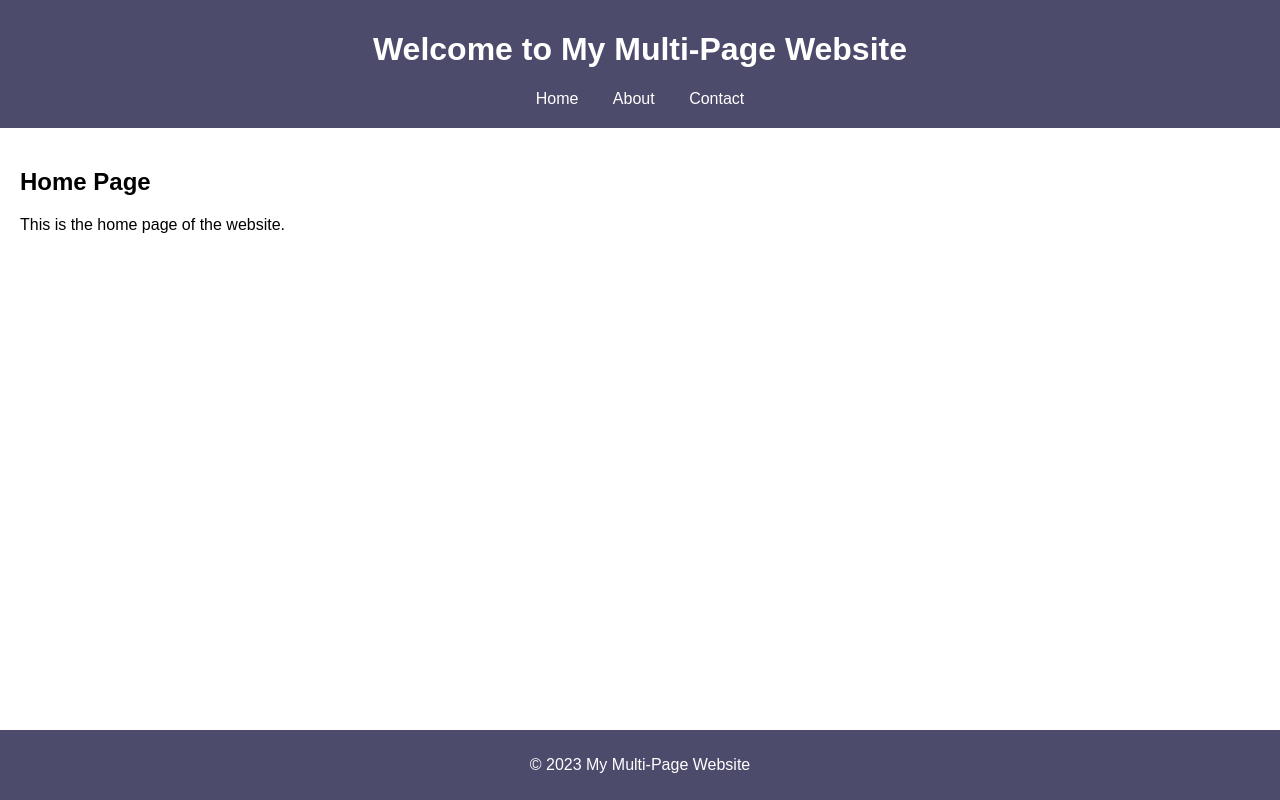
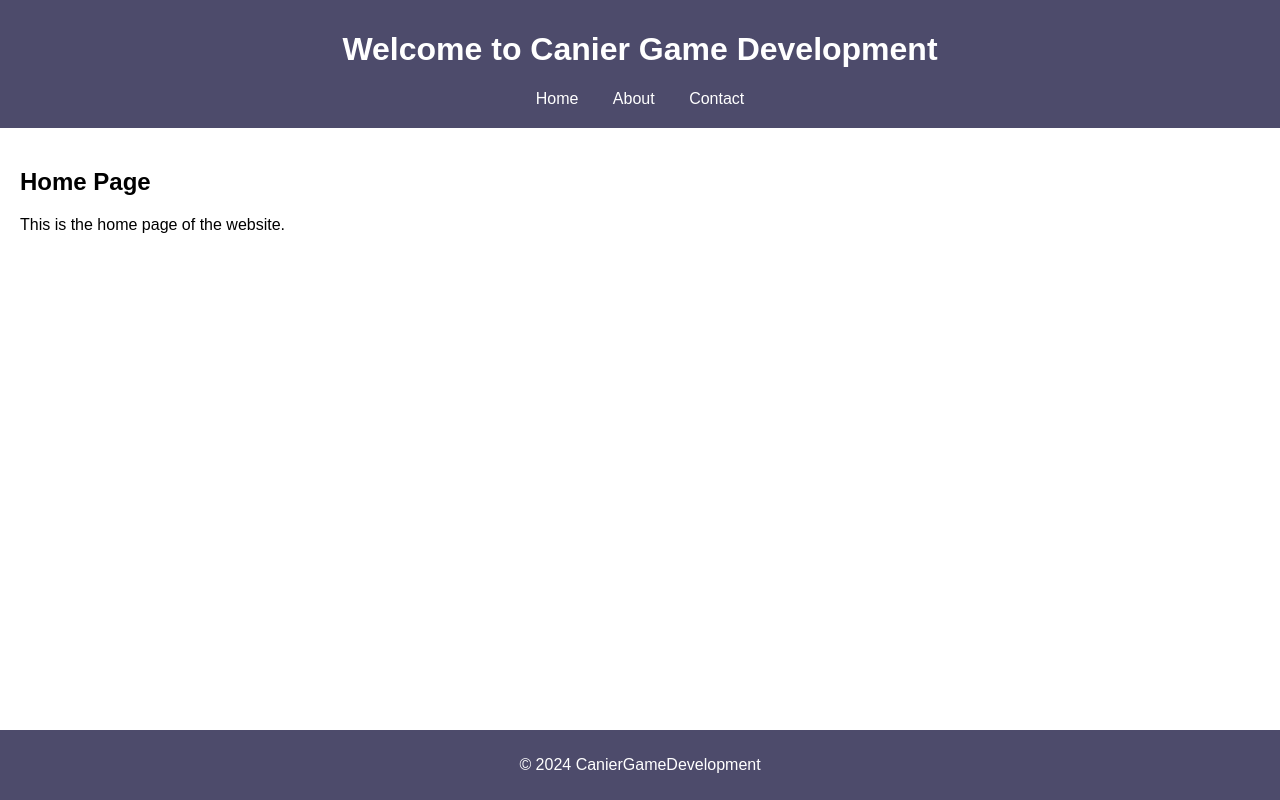
Before and after one commit to quickvr/PJ-DISCORD, a plain HTML site: page index.html in a window 1280 px wide. Drawn offline with Linux system fonts and the light colour scheme.

Commit message:
Update index.html

```diff
--- a/index.html
+++ b/index.html
@@ -3,7 +3,7 @@
 <head>
     <meta charset="UTF-8">
     <meta name="viewport" content="width=device-width, initial-scale=1.0">
-    <title>Multi-Page Website</title>
+    <title>CanierGameDevelopment</title>
     <style>
         body {
             font-family: Arial, sans-serif;
@@ -45,7 +45,7 @@
 <body>
 
 <header>
-    <h1>Welcome to My Multi-Page Website</h1>
+    <h1>Welcome to Canier Game Development</h1>
     <nav>
         <a href="#home" onclick="showPage('home')">Home</a>
         <a href="#about" onclick="showPage('about')">About</a>
@@ -69,7 +69,7 @@
 </main>
 
 <footer>
-    <p>&copy; 2023 My Multi-Page Website</p>
+    <p>&copy; 2024 CanierGameDevelopment</p>
 </footer>
 
 <script>
```
